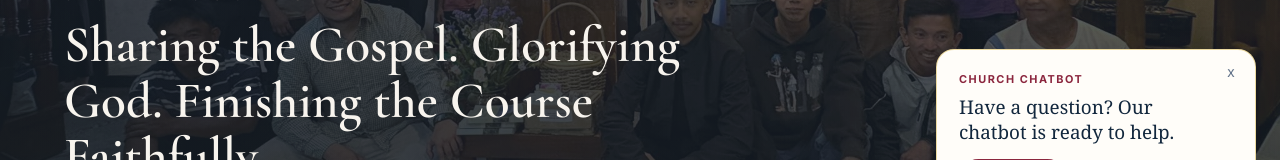
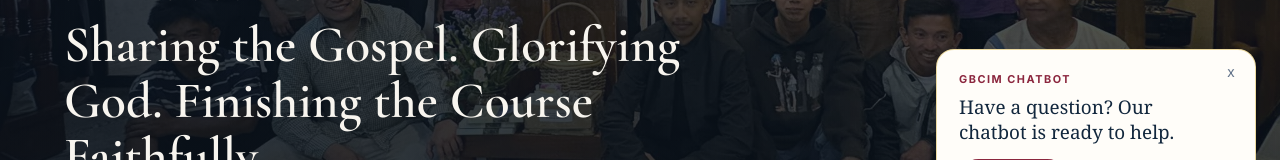
Before and after one commit to chipsimon6-debug/gbcirisan, a React (Vite) app in the folder client/: page / in a window 1280 px wide. Shown: the part 491-651 px from the top of the page. Built offline with nearby package versions, Linux system fonts and the light colour scheme.

Commit message:
Refactor hero banner styles and update chatbot prompt text

```diff
--- a/client/src/App.css
+++ b/client/src/App.css
@@ -440,29 +440,39 @@
   padding: 62px clamp(20px, 5vw, 68px) 34px;
   overflow: hidden;
   border-radius: 0;
-  background-size: cover;
-  background-position: center;
-  background-repeat: no-repeat;
   box-shadow: 0 28px 60px rgba(15, 29, 42, 0.18);
   box-sizing: border-box;
   isolation: isolate;
-  opacity: 1;
-  transition: opacity 1.2s cubic-bezier(0.25, 0.46, 0.45, 0.94);
-  will-change: opacity;
-  transform: translateZ(0);
-}
-
-.hero-banner.fading-out {
-  opacity: 0.92;
-}
-
-.hero-banner.fading-in {
-  opacity: 1;
 }
 
 .hero-banner > * {
   position: relative;
   z-index: 1;
+}
+
+.hero-banner__media {
+  position: absolute;
+  inset: 0;
+  z-index: 0;
+  background: #0d1d2d;
+}
+
+.hero-banner__media::before {
+  content: '';
+  position: absolute;
+  inset: 0;
+  z-index: 1;
+  background: linear-gradient(110deg, rgba(10, 20, 32, 0.8), rgba(14, 31, 47, 0.45));
+}
+
+.hero-banner__image {
+  position: absolute;
+  inset: 0;
+  width: 100%;
+  height: 100%;
+  object-fit: cover;
+  object-position: center;
+  opacity: 1;
 }
 
 .hero-banner::after {
@@ -1569,6 +1579,10 @@
   transform: translateY(-1px);
   box-shadow: 0 12px 20px rgba(180, 132, 78, 0.2);
 }
+.salvation-cta-btn:active {
+  transform: translateY(1px);
+  box-shadow: 0 10px 20px rgba(139, 38, 62, 0.2);
+}
 
 .empty-state {
   margin-top: 12px;
--- a/client/src/App.jsx
+++ b/client/src/App.jsx
@@ -65,7 +65,7 @@ function ChatbotPrompt() {
       >
         x
       </button>
-      <p className="chatbot-prompt__eyebrow">Church chatbot</p>
+      <p className="chatbot-prompt__eyebrow">GBCIM Chatbot</p>
       <p className="chatbot-prompt__message">
         Have a question? Our chatbot is ready to help.
       </p>
--- a/client/src/pages/HomePage.jsx
+++ b/client/src/pages/HomePage.jsx
@@ -1,4 +1,4 @@
-import { useEffect, useState, memo } from 'react'
+import { useEffect, useState } from 'react'
 import gbcim01 from '../assets/gbcim01.jpg'
 import gbcim02 from '../assets/gbcim02.jpg'
 import gbcim03 from '../assets/gbcim03.jpg'
@@ -12,32 +12,17 @@ import gbcim10 from '../assets/gbcim10.jpg'
 import gbcim11 from '../assets/gbcim11.jpg'
 
 const heroSlides = [
-  { image: gbcim01 },
-  { image: gbcim02 },
-  { image: gbcim03 },
-  { image: gbcim04 },
-  { image: gbcim05 },
-  { image: gbcim06 },
-  { image: gbcim07 },
-  { image: gbcim08 },
-  { image: gbcim09 },
-  { image: gbcim10 },
-  { image: gbcim11 },
-]
-
-const highlights = [
-  {
-    title: 'Sunday Worship',
-    text: 'A meaningful gathering centered on the gospel, reverent worship, and biblical teaching for every generation.',
-  },
-  {
-    title: 'Bible Teaching',
-    text: 'Thoughtful discipleship and Scripture-centered preaching that equips believers to live faithfully in Christ.',
-  },
-  {
-    title: 'Community Care',
-    text: 'A church family marked by prayer, encouragement, and practical support for people in every season of life.',
-  },
+  { image: gbcim01, alt: 'Grace Baptist Church Irisan Mission' },
+  { image: gbcim02, alt: 'Grace Baptist Church Irisan Mission' },
+  { image: gbcim03, alt: 'Grace Baptist Church Irisan Mission' },
+  { image: gbcim04, alt: 'Grace Baptist Church Irisan Mission' },
+  { image: gbcim05, alt: 'Grace Baptist Church Irisan Mission' },
+  { image: gbcim06, alt: 'Grace Baptist Church Irisan Mission' },
+  { image: gbcim07, alt: 'Grace Baptist Church Irisan Mission' },
+  { image: gbcim08, alt: 'Grace Baptist Church Irisan Mission' },
+  { image: gbcim09, alt: 'Grace Baptist Church Irisan Mission' },
+  { image: gbcim10, alt: 'Grace Baptist Church Irisan Mission' },
+  { image: gbcim11, alt: 'Grace Baptist Church Irisan Mission' },
 ]
 
 const sermons = [
@@ -64,99 +49,60 @@ const sermons = [
   },
 ]
 
-const events = [
-  {
-    date: 'MAY 30',
-    title: 'Community Prayer Night',
-    time: 'Thursday • 7:00 PM',
-    location: 'Main Worship Hall',
-  },
-  {
-    date: 'JUN 02',
-    title: 'Youth Fellowship',
-    time: 'Saturday • 4:00 PM',
-    location: 'Youth Center',
-  },
-  {
-    date: 'JUN 09',
-    title: 'Family Outreach Day',
-    time: 'Sunday • 10:00 AM',
-    location: 'Irisan Community',
-  },
-]
-
-const ministries = [
-  {
-    title: 'Youth Ministry',
-    text: 'A vibrant place for students to belong, grow in faith, and discover purpose in Christ.',
-  },
-  {
-    title: 'Couples & Families',
-    text: 'Encouraging discipleship, friendship, and prayer for adults at every stage of life.',
-  },
-  {
-    title: 'Outreach',
-    text: 'Serving and blessing the people of Irisan through compassion, practical care, and acts of love.',
-  },
-  {
-    title: 'Choir & Worship',
-    text: 'Leading our church in heartfelt worship that magnifies Christ and strengthens our fellowship.',
-  },
-]
-
 function HomePage() {
   const [activeSlide, setActiveSlide] = useState(0)
-  const [isFading, setIsFading] = useState(false)
-  const [imagesPreloaded, setImagesPreloaded] = useState(false)
 
-  // Preload hero images more efficiently
+  const goToSlide = (slideIndex) => {
+    setActiveSlide(slideIndex)
+  }
+
+  // Keep only the next image warm; the browser loads the LCP image eagerly.
   useEffect(() => {
-    const preloadImages = async () => {
-      const preloadPromises = heroSlides.map((slide) => {
-        return new Promise((resolve) => {
-          const img = new Image()
-          img.onload = resolve
-          img.onerror = resolve
-          img.src = slide.image
-        })
-      })
-      await Promise.all(preloadPromises)
-      setImagesPreloaded(true)
+    const preloadNextImage = () => {
+      const nextSlide = heroSlides[(activeSlide + 1) % heroSlides.length]
+      const image = new Image()
+      image.decoding = 'async'
+      image.src = nextSlide.image
     }
 
-    // Defer image preloading to avoid blocking initial render
     if ('requestIdleCallback' in window) {
-      window.requestIdleCallback(() => preloadImages())
+      const idleId = window.requestIdleCallback(preloadNextImage, { timeout: 1500 })
+      return () => window.cancelIdleCallback(idleId)
     } else {
-      setTimeout(preloadImages, 100)
+      const timeoutId = window.setTimeout(preloadNextImage, 100)
+      return () => window.clearTimeout(timeoutId)
     }
-  }, [])
+  }, [activeSlide])
 
   useEffect(() => {
     const timer = window.setInterval(() => {
-      setIsFading(true)
-      const timeoutId = setTimeout(() => {
+      if (document.visibilityState === 'visible') {
         setActiveSlide((current) => (current + 1) % heroSlides.length)
-        setIsFading(false)
-      }, 1000)
-      return () => clearTimeout(timeoutId)
+      }
     }, 5000)
 
     return () => window.clearInterval(timer)
   }, [])
 
-  const activeHero = heroSlides[activeSlide]
-
   return (
     <>
       <section
-        className={`hero-banner has-image ${isFading ? 'fading-out' : 'fading-in'}`}
+        className="hero-banner has-image"
         id="visit"
-        style={{
-          backgroundColor: '#0d1d2d',
-          backgroundImage: `linear-gradient(110deg, rgba(10, 20, 32, 0.8), rgba(14, 31, 47, 0.45)), url(${activeHero.image})`,
-        }}
       >
+        <div className="hero-banner__media" aria-hidden="true">
+          <picture>
+            <img
+              className="hero-banner__image"
+              src={heroSlides[activeSlide].image}
+              alt=""
+              aria-hidden="true"
+              loading="eager"
+              fetchPriority="high"
+              decoding="async"
+            />
+          </picture>
+        </div>
         <div className="hero-banner__content">
           <p className="eyebrow light hero-eyebrow">GRACE BAPTIST CHURCH • IRISAN MISSION</p>
           <h1 className="hero-main-heading">Sharing the Gospel. Glorifying God. Finishing the Course Faithfully.</h1>
@@ -170,11 +116,11 @@ function HomePage() {
         <div className="hero-carousel-controls" aria-label="Hero image gallery">
           {heroSlides.map((slide, index) => (
             <button
-              key={slide.title}
+              key={slide.image}
               type="button"
               className={index === activeSlide ? 'hero-carousel-dot active' : 'hero-carousel-dot'}
               aria-label={`Show slide ${index + 1}`}
-              onClick={() => setActiveSlide(index)}
+              onClick={() => goToSlide(index)}
             />
           ))}
         </div>
```
